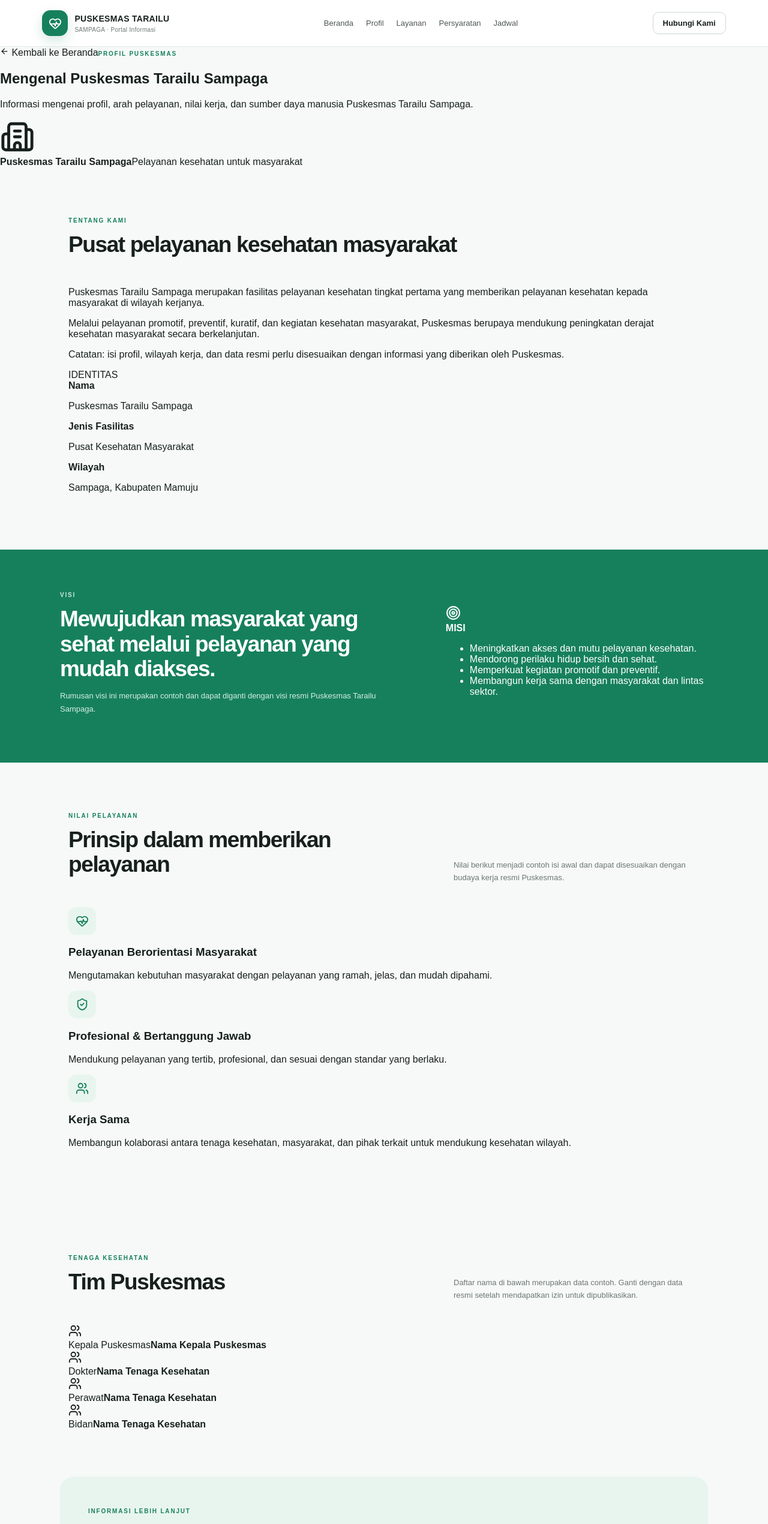
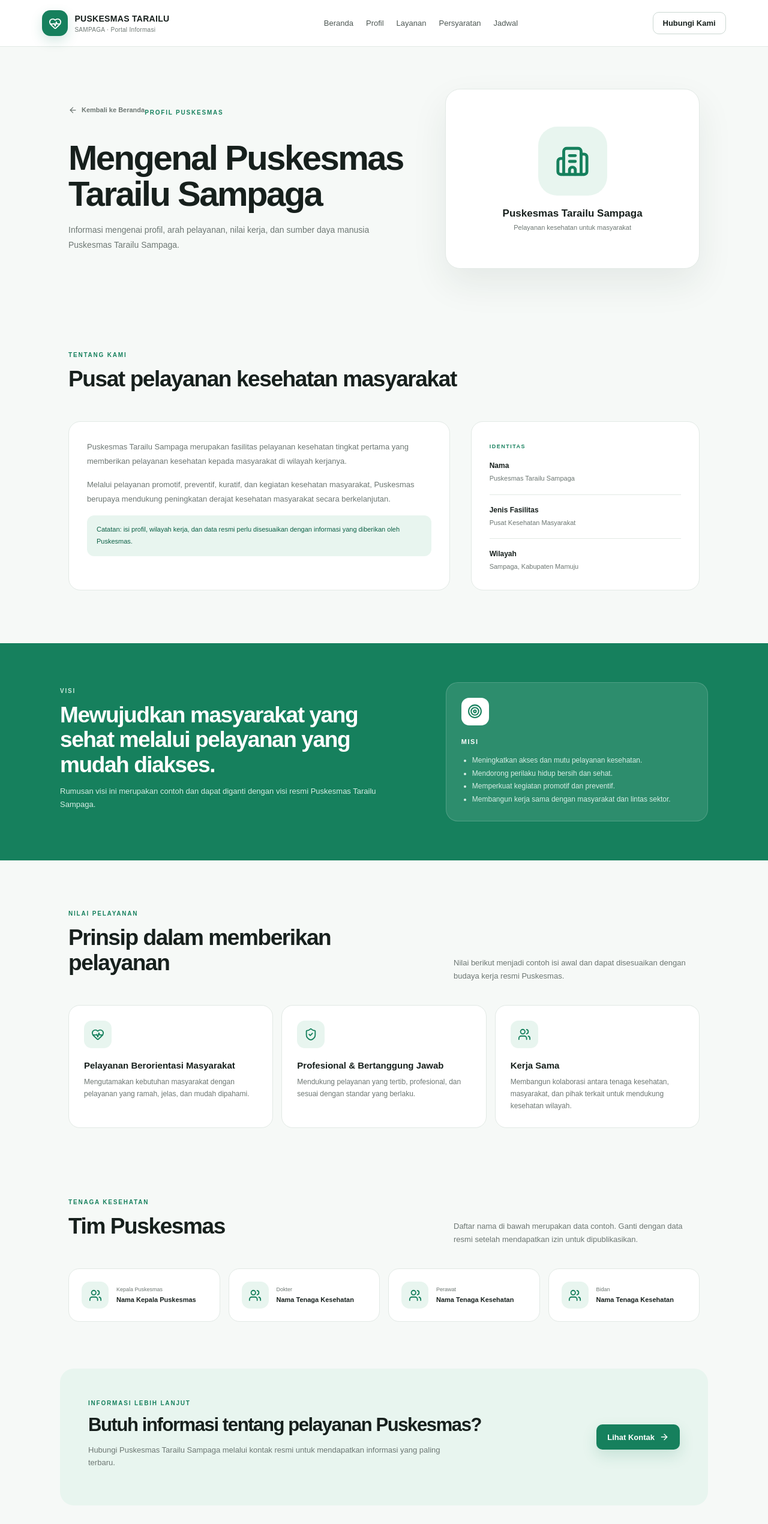
Before and after one commit to rafatariqq/sipelita-puskesmas, a Next.js app: page /profil in a window 1280 px wide. Shown: the top 2540 px of the page at 60% size. Built offline with nearby package versions, Linux system fonts and the light colour scheme.

Commit message:
Update globals.css

```diff
--- a/app/globals.css
+++ b/app/globals.css
@@ -968,3 +968,285 @@ footer {
     gap: 12px;
   }
 }
+
+/* ===== Inner pages ===== */
+.pageHero {
+  max-width: 1180px;
+  margin: auto;
+  padding: 70px 5% 55px;
+  display: grid;
+  grid-template-columns: 1.15fr 0.85fr;
+  gap: 55px;
+  align-items: center;
+}
+
+.backLink {
+  display: inline-flex;
+  align-items: center;
+  gap: 7px;
+  color: var(--muted);
+  font-size: 11px;
+  font-weight: 700;
+  margin-bottom: 28px;
+}
+
+.backLink:hover {
+  color: var(--green);
+}
+
+.pageHero h1 {
+  font-size: clamp(38px, 5vw, 58px);
+  line-height: 1.04;
+  letter-spacing: -2.5px;
+  margin: 14px 0 18px;
+}
+
+.pageHero > div:first-child > p {
+  color: var(--muted);
+  line-height: 1.75;
+  font-size: 14px;
+  max-width: 620px;
+  margin: 0;
+}
+
+.pageHeroCard {
+  min-height: 300px;
+  background: #fff;
+  border: 1px solid var(--line);
+  border-radius: 25px;
+  padding: 30px;
+  display: flex;
+  flex-direction: column;
+  justify-content: center;
+  align-items: center;
+  text-align: center;
+  box-shadow: 0 25px 60px rgba(21, 55, 42, 0.08);
+}
+
+.pageHeroCard strong {
+  margin-top: 20px;
+  font-size: 17px;
+}
+
+.pageHeroCard > span {
+  color: var(--muted);
+  font-size: 11px;
+  margin-top: 7px;
+}
+
+.profileHeroIcon {
+  width: 115px;
+  height: 115px;
+  border-radius: 32px;
+  background: var(--mint);
+  color: var(--green);
+  display: grid;
+  place-items: center;
+}
+
+.profileAboutGrid {
+  display: grid;
+  grid-template-columns: 1.25fr 0.75fr;
+  gap: 35px;
+  align-items: stretch;
+}
+
+.profileAboutMain,
+.profileFactCard {
+  background: #fff;
+  border: 1px solid var(--line);
+  border-radius: 20px;
+  padding: 30px;
+}
+
+.profileAboutMain p {
+  color: var(--muted);
+  font-size: 13px;
+  line-height: 1.8;
+  margin: 0 0 16px;
+}
+
+.profileAboutMain p:last-child {
+  margin-bottom: 0;
+}
+
+.demoNote {
+  padding: 14px 16px;
+  border-radius: 12px;
+  background: var(--mint);
+  color: var(--green2) !important;
+  font-size: 11px !important;
+}
+
+.profileFactCard > span {
+  color: var(--green);
+  font-size: 9px;
+  letter-spacing: 1.5px;
+  font-weight: 900;
+}
+
+.profileFactCard div {
+  border-bottom: 1px solid var(--line);
+  padding: 18px 0;
+}
+
+.profileFactCard div:last-child {
+  border-bottom: 0;
+  padding-bottom: 0;
+}
+
+.profileFactCard strong {
+  display: block;
+  font-size: 12px;
+  margin-bottom: 6px;
+}
+
+.profileFactCard p {
+  color: var(--muted);
+  font-size: 11px;
+  line-height: 1.5;
+  margin: 0;
+}
+
+.profileMission {
+  margin-top: 10px;
+}
+
+.missionCard {
+  background: rgba(255, 255, 255, 0.1);
+  border: 1px solid rgba(255, 255, 255, 0.16);
+  border-radius: 20px;
+  padding: 25px;
+}
+
+.missionIcon {
+  width: 46px;
+  height: 46px;
+  border-radius: 13px;
+  background: #fff;
+  color: var(--green);
+  display: grid;
+  place-items: center;
+  margin-bottom: 17px;
+}
+
+.missionCard > strong {
+  font-size: 11px;
+  letter-spacing: 1.5px;
+}
+
+.missionCard ul {
+  padding-left: 18px;
+  margin: 13px 0 0;
+  color: #d7eee5;
+  font-size: 12px;
+  line-height: 1.8;
+}
+
+.profileValues {
+  display: grid;
+  grid-template-columns: repeat(3, 1fr);
+  gap: 14px;
+}
+
+.profileValue {
+  background: #fff;
+  border: 1px solid var(--line);
+  border-radius: 19px;
+  padding: 25px;
+}
+
+.profileValue h3 {
+  font-size: 15px;
+  line-height: 1.35;
+  margin: 19px 0 8px;
+}
+
+.profileValue p {
+  color: var(--muted);
+  font-size: 12px;
+  line-height: 1.65;
+  margin: 0;
+}
+
+.staffSection {
+  padding-top: 35px;
+}
+
+.staffGrid {
+  display: grid;
+  grid-template-columns: repeat(4, 1fr);
+  gap: 14px;
+}
+
+.staffCard {
+  background: #fff;
+  border: 1px solid var(--line);
+  border-radius: 18px;
+  padding: 21px;
+  display: flex;
+  align-items: center;
+  gap: 13px;
+}
+
+.staffAvatar {
+  width: 45px;
+  height: 45px;
+  flex: 0 0 auto;
+  border-radius: 14px;
+  background: var(--mint);
+  color: var(--green);
+  display: grid;
+  place-items: center;
+}
+
+.staffCard span,
+.staffCard strong {
+  display: block;
+}
+
+.staffCard span {
+  color: var(--muted);
+  font-size: 9px;
+  margin-bottom: 5px;
+}
+
+.staffCard strong {
+  font-size: 11px;
+  line-height: 1.4;
+}
+
+@media (max-width: 900px) {
+  .pageHero,
+  .profileAboutGrid {
+    grid-template-columns: 1fr;
+  }
+
+  .profileValues {
+    grid-template-columns: 1fr;
+  }
+
+  .staffGrid {
+    grid-template-columns: repeat(2, 1fr);
+  }
+}
+
+@media (max-width: 760px) {
+  .pageHero {
+    padding: 50px 20px 40px;
+    gap: 30px;
+  }
+
+  .pageHero h1 {
+    letter-spacing: -1.8px;
+  }
+
+  .profileAboutMain,
+  .profileFactCard {
+    padding: 23px;
+  }
+
+  .staffGrid {
+    grid-template-columns: 1fr;
+  }
+}
```
